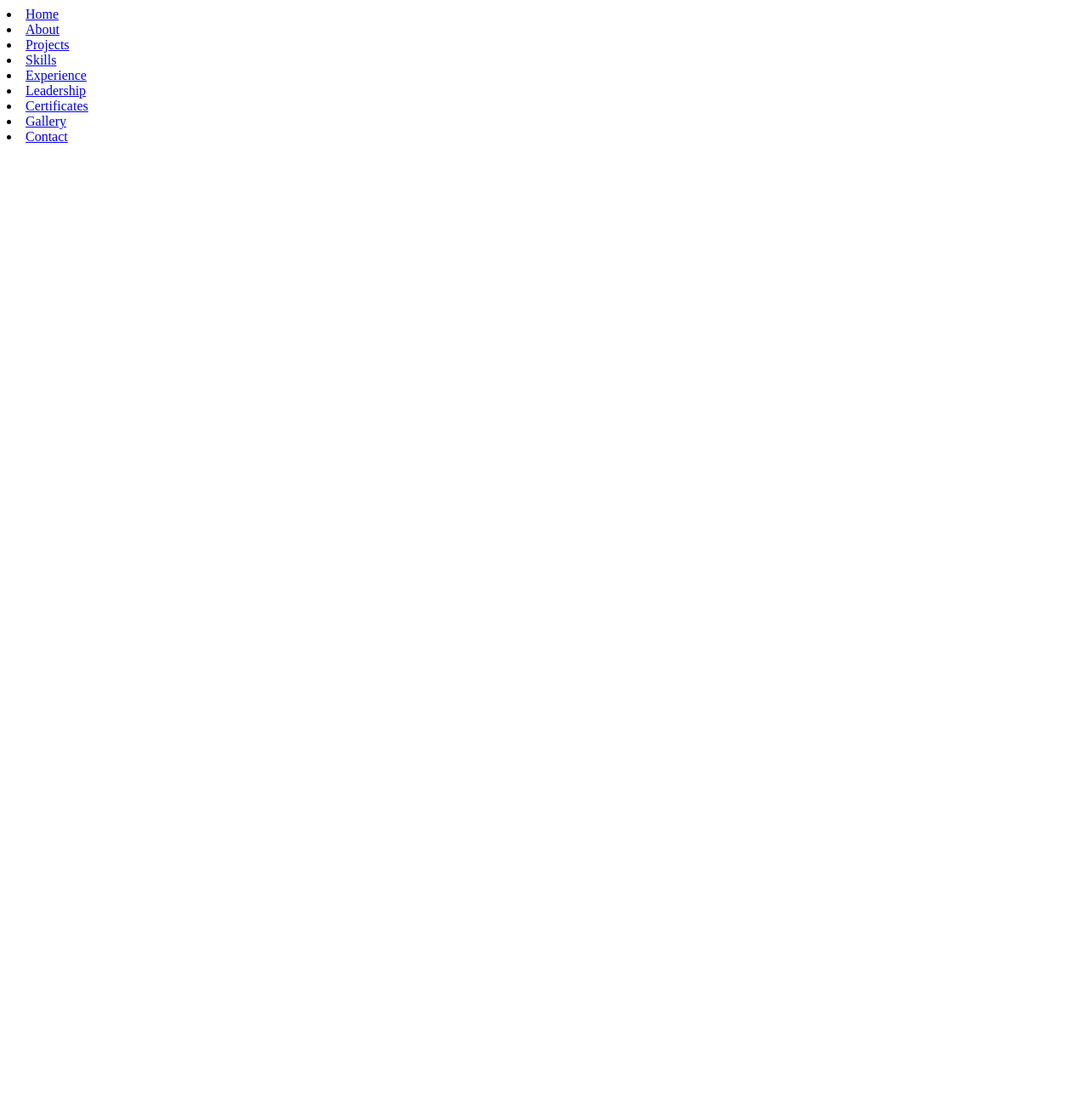
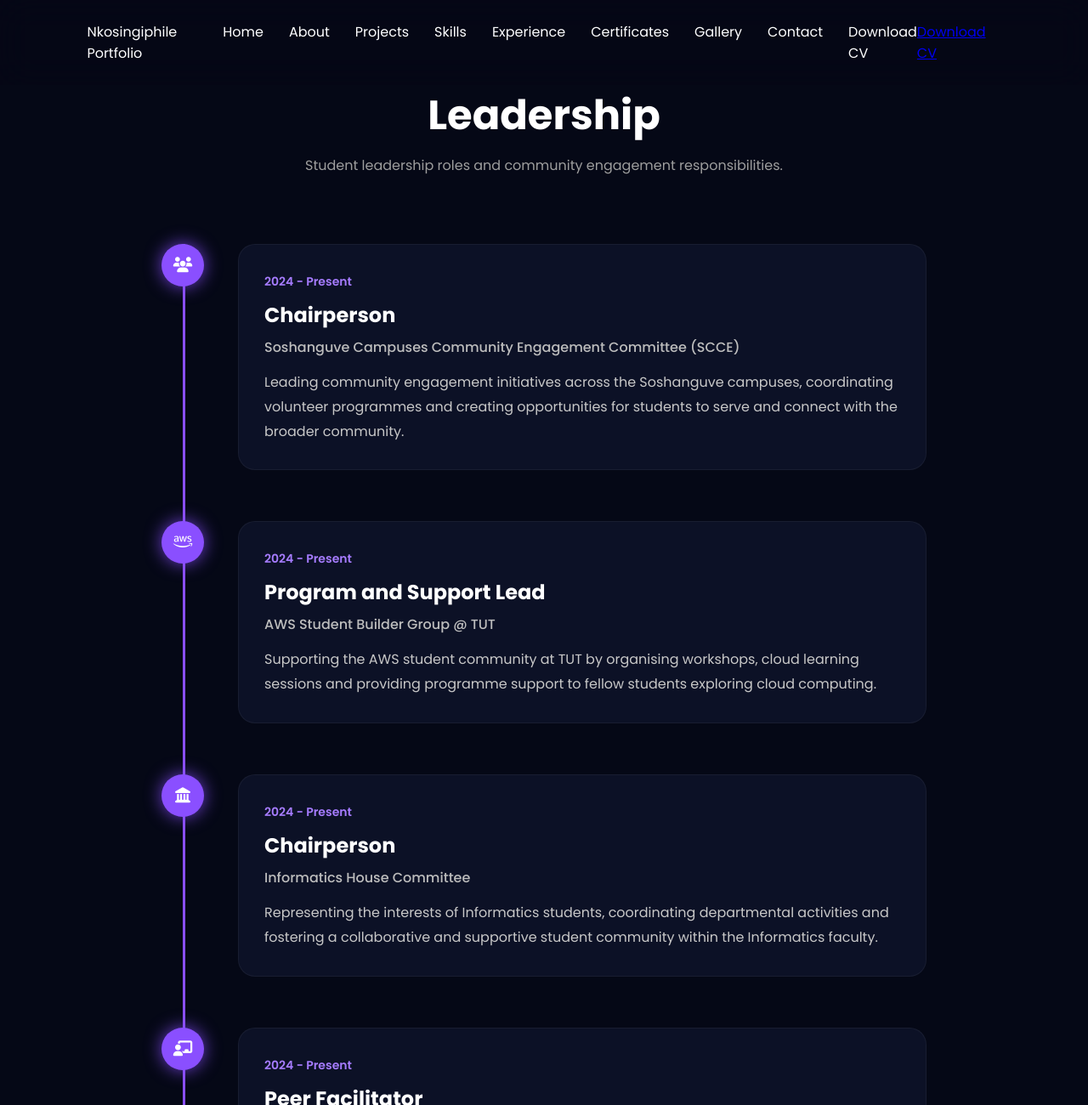
Before and after one commit to nkosingiphilesefodi/My_Portfoilio, a plain HTML site: page leadership.html in a window 1280 px wide. Shown: the top 1300 px of the page at 85% size. Before the commit the page ends 800 px from the top, so only its background shows below. Drawn offline with Linux system fonts and the light colour scheme.

Commit message:
Create leadership section
Added leadership section with roles and responsibilities.

```diff
--- a/leadership.html
+++ b/leadership.html
@@ -1,9 +1,123 @@
+<!DOCTYPE html>
+<html lang="en">
+<head>
+    <meta charset="UTF-8">
+    <meta name="viewport" content="width=device-width, initial-scale=1.0">
+    <title>Leadership | Nkosingiphile Sefodi</title>
+
+    <link rel="stylesheet" href="css/exp.css">
+
+    <link rel="stylesheet"
+        href="https://cdnjs.cloudflare.com/ajax/libs/font-awesome/6.5.1/css/all.min.css">
+</head>
+<body>
+
+<header>
+    <div class="logo">
+        Nkosingiphile <span>Portfolio</span>
+    </div>
+    <div class="menu-toggle">
+        <i class="fas fa-bars"></i>
+    </div>
+
+    <nav id="nav-menu">
+        <ul>
             <li><a href="index.html">Home</a></li>
             <li><a href="aboutme.html">About</a></li>
             <li><a href="projects.html">Projects</a></li>
             <li><a href="skills.html">Skills</a></li>
             <li><a href="experience.html">Experience</a></li>
-        <li><a href="leadership.html">Leadership</a></li>
             <li><a href="certificates.html">Certificates</a></li>
             <li><a href="gallery.html">Gallery</a></li>
             <li><a href="contact.html">Contact</a></li>
+            <li class="nav-cv-btn"><a href="cv/Nkosingiphile_Sefodi_CV.pdf" download>Download CV</a></li>
+        </ul>
+    </nav>
+
+    <a class="hire-btn" href="cv/Nkosingiphile_Sefodi_CV.pdf" download>
+        Download CV
+    </a>
+</header>
+
+<section class="experience">
+
+    <div class="page-header">
+        <h1>Leadership</h1>
+        <p>Student leadership roles and community engagement responsibilities.</p>
+    </div>
+
+    <div class="timeline">
+
+        <div class="timeline-item">
+            <div class="timeline-icon">
+                <i class="fas fa-users"></i>
+            </div>
+            <div class="timeline-content">
+                <span class="date">2024 - Present</span>
+                <h3>Chairperson</h3>
+                <h4>Soshanguve Campuses Community Engagement Committee (SCCE)</h4>
+                <p>
+                    Leading community engagement initiatives across the Soshanguve
+                    campuses, coordinating volunteer programmes and creating opportunities
+                    for students to serve and connect with the broader community.
+                </p>
+            </div>
+        </div>
+
+        <div class="timeline-item">
+            <div class="timeline-icon">
+                <i class="fab fa-aws"></i>
+            </div>
+            <div class="timeline-content">
+                <span class="date">2024 - Present</span>
+                <h3>Program and Support Lead</h3>
+                <h4>AWS Student Builder Group @ TUT</h4>
+                <p>
+                    Supporting the AWS student community at TUT by organising
+                    workshops, cloud learning sessions and providing programme
+                    support to fellow students exploring cloud computing.
+                </p>
+            </div>
+        </div>
+
+        <div class="timeline-item">
+            <div class="timeline-icon">
+                <i class="fas fa-landmark"></i>
+            </div>
+            <div class="timeline-content">
+                <span class="date">2024 - Present</span>
+                <h3>Chairperson</h3>
+                <h4>Informatics House Committee</h4>
+                <p>
+                    Representing the interests of Informatics students, coordinating
+                    departmental activities and fostering a collaborative and supportive
+                    student community within the Informatics faculty.
+                </p>
+            </div>
+        </div>
+
+        <div class="timeline-item">
+            <div class="timeline-icon">
+                <i class="fas fa-chalkboard-teacher"></i>
+            </div>
+            <div class="timeline-content">
+                <span class="date">2024 - Present</span>
+                <h3>Peer Facilitator</h3>
+                <h4>Top Junior Program (DGLD)</h4>
+                <p>
+                    Facilitating peer learning and development sessions for
+                    first-year students, mentoring them through the transition
+                    into university and helping them build academic and personal
+                    resilience.
+                </p>
+            </div>
+        </div>
+
+    </div>
+
+</section>
+
+<script src="js/exp.js"></script>
+
+</body>
+</html>
```
Lines whose indentation alone changed are shown as unchanged.
